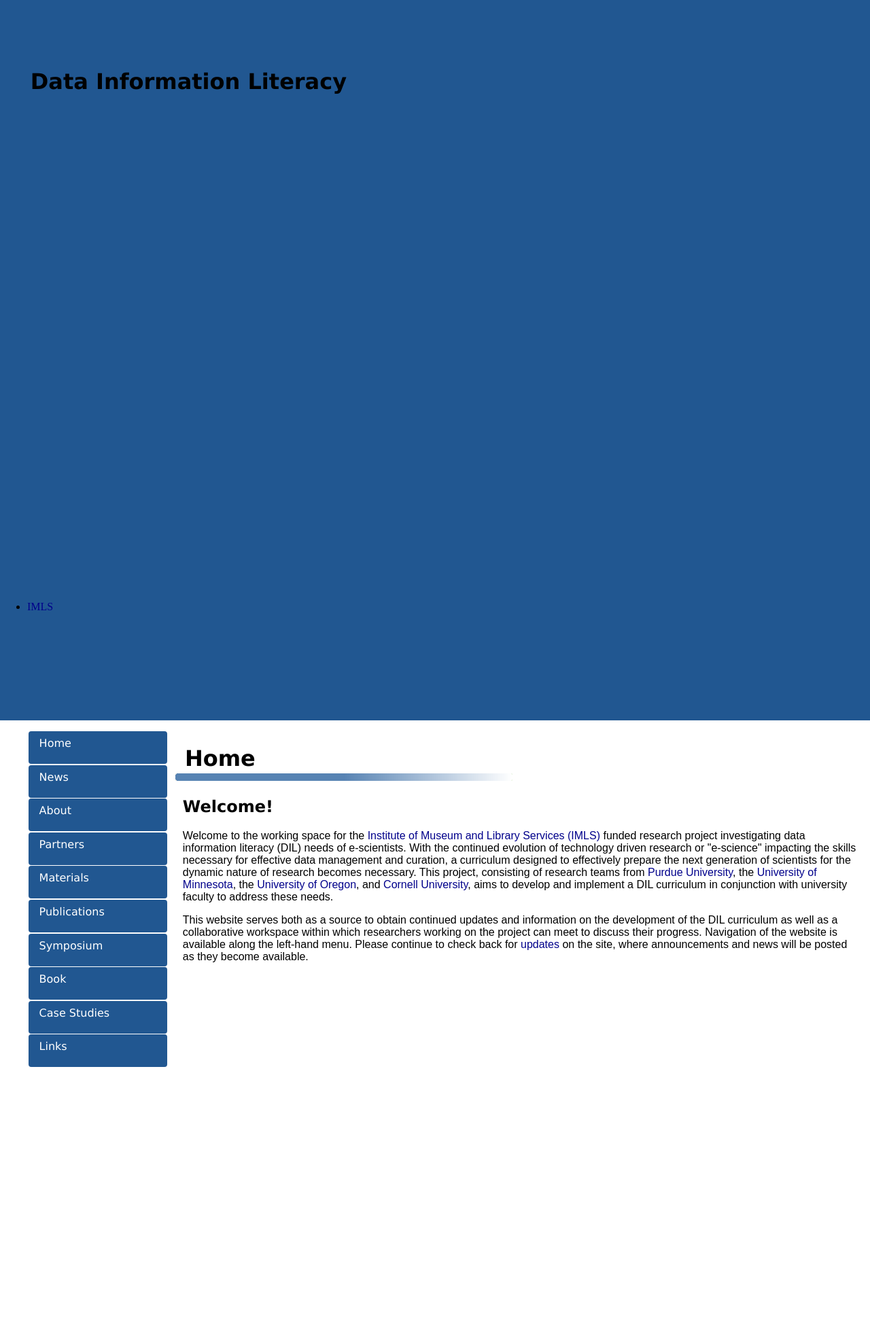
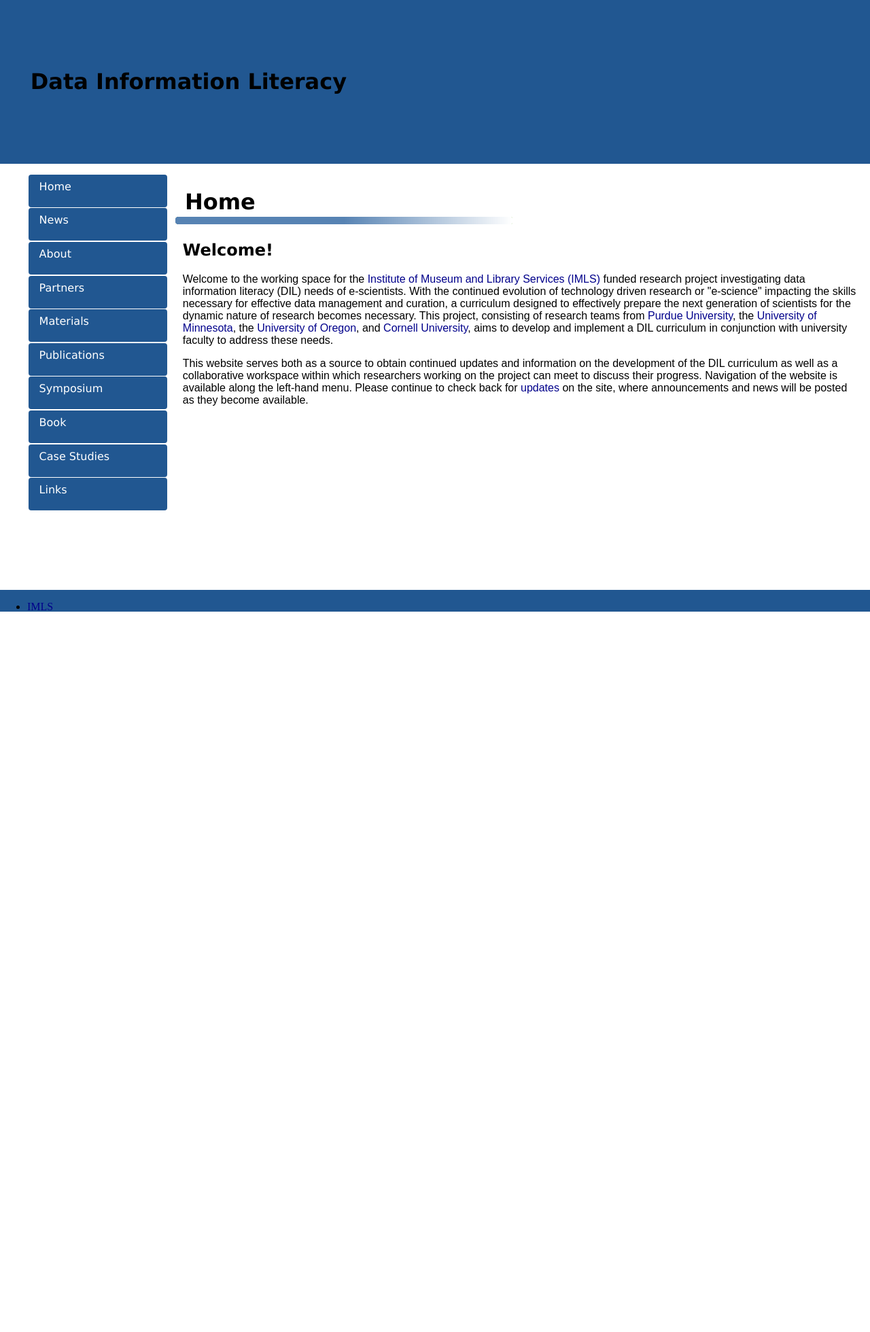
Before and after one commit to datainfolit/datainfolit, a Jekyll site: the page built from index.html, in a window 1280 px wide. Shown: the whole page at 68% size. Built offline with Jekyll 4.4.1, drawn with Linux system fonts in a browser that asks for light colours; after the commit the page ends 902 px from its top, so only the background shows below that.

Commit message:
Update main.css

```diff
--- a/css/main.css
+++ b/css/main.css
@@ -4,9 +4,6 @@ body {
     width: 100%;
     height: 100%;
     overflow-x: hidden;
-    position: absolute;
-    top: 0;
-    bottom: 0;
 }
 /*Headings*/
 h1, h2, h3 {
```
